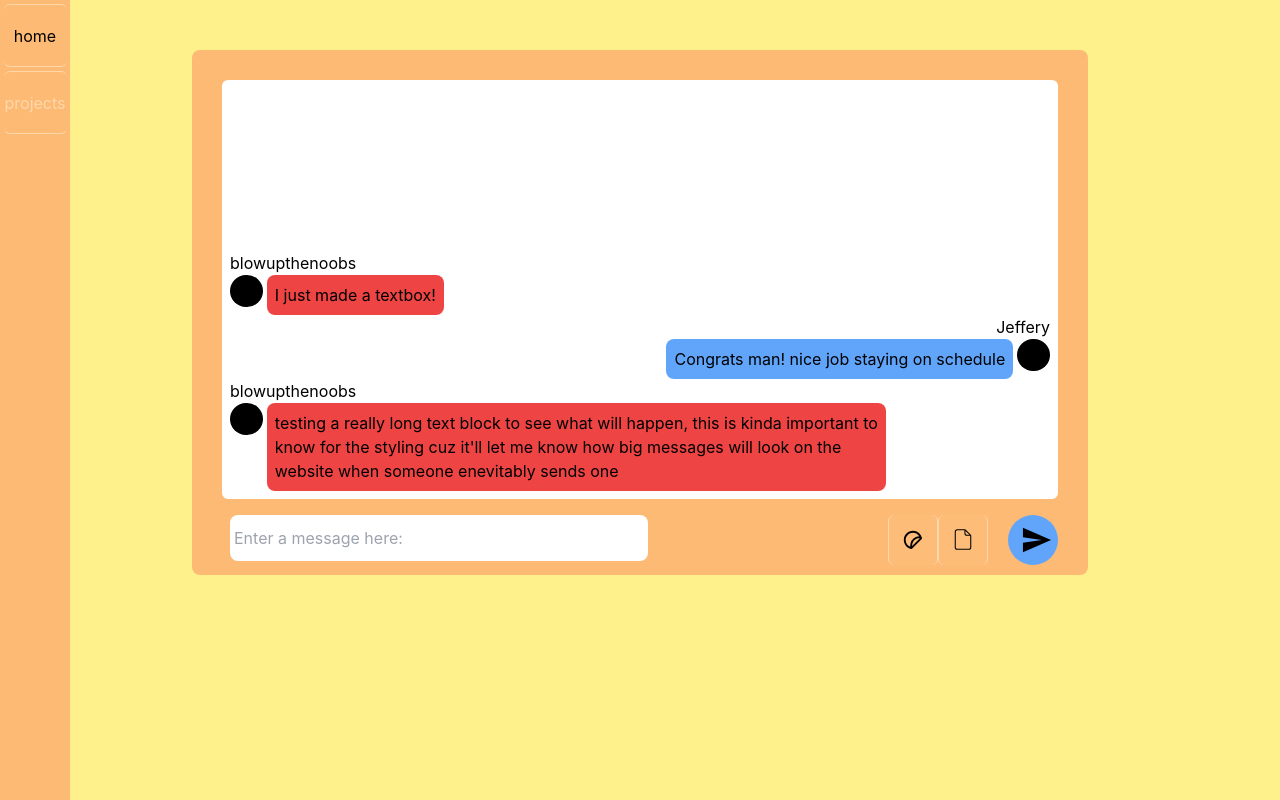
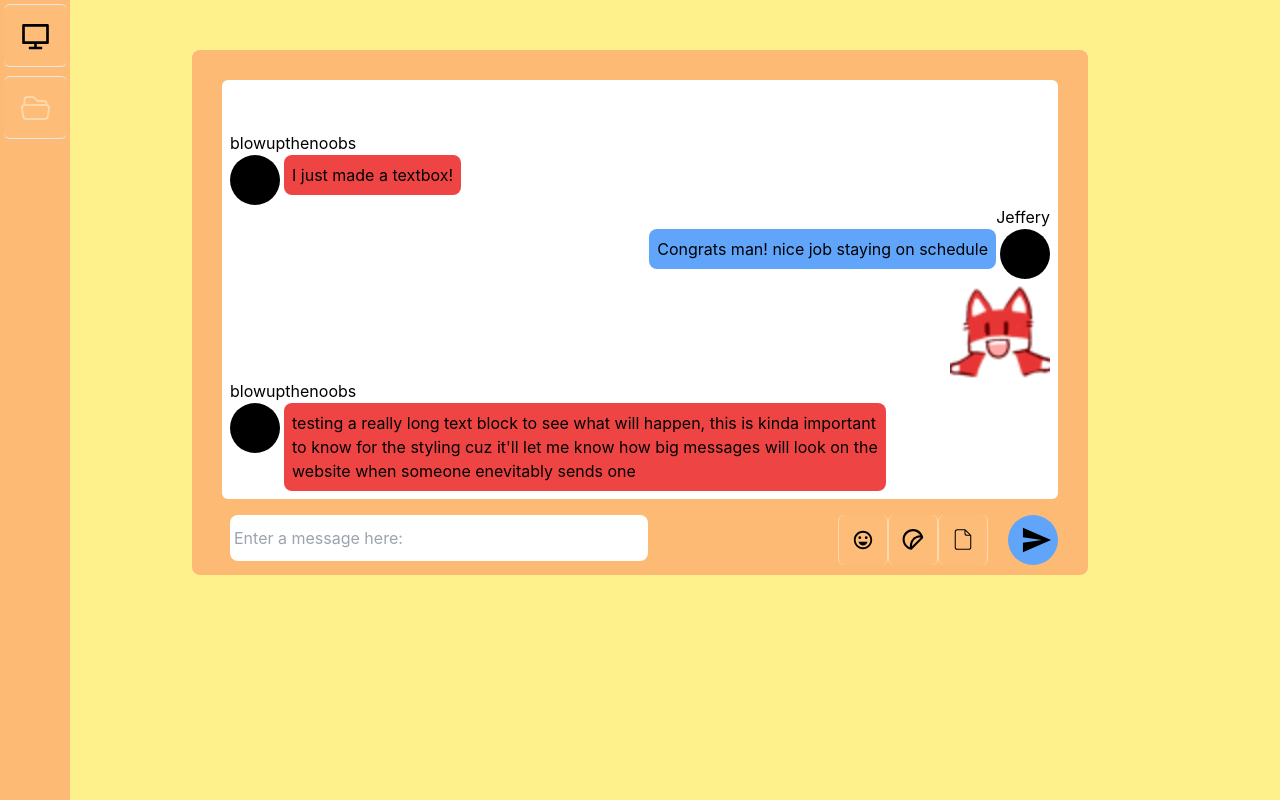
Before and after one commit to blowupthenoobs/ChatRoom-YSWS, a React (Create React App) app in the folder chatroom/: page /homepage in a window 1280 px wide. Built offline with nearby package versions, Linux system fonts and the light colour scheme.

Commit message:
Added Sticker System

```diff
--- a/chatroom/src/ApplicationStuffs/HomePage.jsx
+++ b/chatroom/src/ApplicationStuffs/HomePage.jsx
@@ -10,6 +10,7 @@ import { RiSendPlaneFill } from "react-icons/ri";
 
 import { CiFileOn } from "react-icons/ci";
 import { BiSticker } from "react-icons/bi";
+import { MdOutlineEmojiEmotions } from "react-icons/md";
 
 export default function HomePage() {
 
@@ -22,12 +23,14 @@ export default function HomePage() {
                     <div className="w-[100%] h-[90%] bg-white rounded-md place-self-center flex flex-col justify-end p-2">
                         <TextMessageBox user={"blowupthenoobs"} text="I just made a textbox!" fromThisUser={false}/>
                         <TextMessageBox user={"Jeffery"} text="Congrats man! nice job staying on schedule" fromThisUser={true}/>
+                        <TextMessageBox user={"Jeffery"} sticker={0} fromThisUser={true} showpfp={false}/>
                         <TextMessageBox user={"blowupthenoobs"} text="testing a really long text block to see what will happen, this is kinda important to know for the styling cuz it'll let me know how big messages will look on the website when someone enevitably sends one" fromThisUser={false} showpfp={true}/>
                     </div>
 
                     <div className="w-full flex place-self-center h-[10%] mt-4 justify-between">
                         <input type="text" className="w-[50%] rounded-lg pl-1 ml-2" placeholder="Enter a message here:"/>
-                        <button className="rounded-md w-[50px] h-[50px] ml-auto p-1 border-l border-r border-orange-200 text-[22px] bg-[#fdbd79]"><BiSticker className="w-full"/></button>
+                        <button className="rounded-md w-[50px] h-[50px] ml-auto p-1 border-l border-r border-orange-200 text-[22px] bg-[#fdbd79]"><MdOutlineEmojiEmotions className="w-full"/></button>
+                        <button className="rounded-md w-[50px] h-[50px] p-1 border-l border-r border-orange-200 text-[25px] bg-[#fdbd79]"><BiSticker className="w-full"/></button>
                         <button className="rounded-md w-[50px] h-[50px] p-1 border-l border-r border-orange-200 text-[25px] bg-[#fdbd79]"><CiFileOn className="w-full"/></button>
                         {/* <button className="rounded-full w-[50px] h-[50px] bg-blue-400 ml-auto text-[30px]"><RiSendPlaneFill className="w-full"/></button> */}
                         <button className="rounded-full w-[50px] h-[50px] bg-blue-400 ml-5 text-[30px]"><IoSendSharp className="ml-1 w-full"/></button>
--- a/chatroom/src/ApplicationStuffs/NavBar.jsx
+++ b/chatroom/src/ApplicationStuffs/NavBar.jsx
@@ -1,5 +1,10 @@
 import { useState } from "react"
 import { useLocation, useNavigate } from "react-router-dom";
+
+import { GrCloudComputer } from "react-icons/gr";  // I think this one just looks cool, lol
+import { RiComputerLine } from "react-icons/ri";
+
+import { HiOutlineFolderOpen } from "react-icons/hi2";
 
 export default function NavBar() {
     const navigate = useNavigate();
@@ -8,16 +13,16 @@ export default function NavBar() {
 
     return (
         <div className="fixed h-[100vh] bg-orange-300 w-[70px] pl-0">
-            <button className={`w-[90%] aspect-square mt-1 rounded-md border-t border-b border-orange-200
+            <button className={`w-[90%] aspect-square mt-1 rounded-md border-t border-b border-orange-200] bg-[#fdbd79]
                 ${ currentPath === "/homepage"
                     ? "text-black"
                     : "text-orange-200"
-                }`} onClick={() => navigate("/homepage")}>home</button>
-            <button className={`w-[90%] aspect-square mt-1 rounded-md border-t border-b border-orange-200
+                }`} onClick={() => navigate("/homepage")}><RiComputerLine className="w-full text-[200%]"/></button>
+            <button className={`w-[90%] aspect-square mt-1 rounded-md border-t border-b border-orange-200] bg-[#fdbd79]
                 ${ currentPath === "/projects"
                     ? "text-black"
                     : "text-orange-200"
-                }`} onClick={() => navigate("/projects")}>projects</button>
+                }`} onClick={() => navigate("/projects")}><HiOutlineFolderOpen className="w-full text-[200%]"/></button>
         </div>
     )
 }
--- a/chatroom/src/ApplicationStuffs/StickerItem.jsx
+++ b/chatroom/src/ApplicationStuffs/StickerItem.jsx
@@ -1,48 +1,13 @@
 
 
 function StickerItem ({index}) {
+    const sticker = ["/Stickers/hcyay.gif"]
 
     return(
-        <div className={`w-[80%] min-h-[20px] rounded-md flex flex-col
-            ${ fromThisUser
-                    ? "ml-auto"
-                    : "mr-auto"
-                }`}>
-            {showpfp?
-            <>
-                <h3 className={`${fromThisUser? "text-right": "text-left"}`}>{user}</h3>
-            </>: <>
-            </>}
-
-            {/* Textbubble and PFP */}
-            <div className="flex">
-                {fromThisUser?
-                    <>
-                    </>:
-                    <>
-                        {showpfp?
-                        <>
-                            <div className="w-[5%] mb-auto aspect-square bg-black rounded-full shrink-0 "></div>
-                        </>:
-                        <>
-                        </>
-                        }
-                    </>}
-                <h1 className={`p-2 rounded-lg
-                    ${ fromThisUser
-                        ? "ml-auto mr-1 bg-blue-400 text-right"
-                        : "mr-auto ml-1 bg-red-500 text-left"
-                    }`}>{text}</h1>
-                {fromThisUser && showpfp?
-                <>
-                    <div className="w-[5%] mb-auto aspect-square bg-black rounded-full shrink-0"></div>
-                </>: <>
-
-                </>}
-            </div>
-
+        <div>
+            <img src={sticker[index]} className="h-[100px]"/>
         </div>
     )
 }
 
-export default TextMessageBox;
+export default StickerItem;
--- a/chatroom/src/ApplicationStuffs/TextMessageBox.jsx
+++ b/chatroom/src/ApplicationStuffs/TextMessageBox.jsx
@@ -1,4 +1,4 @@
-
+import StickerItem from "./StickerItem";
 
 function TextMessageBox ({text, user, fromThisUser = false, showpfp = true, sticker = -1, attachment}) {
 
@@ -8,37 +8,32 @@ function TextMessageBox ({text, user, fromThisUser = false, showpfp = true, stic
                     ? "ml-auto"
                     : "mr-auto"
                 }`}>
-            {showpfp?
-            <>
-                <h3 className={`${fromThisUser? "text-right": "text-left"}`}>{user}</h3>
-            </>: <>
-            </>}
+
+            {showpfp && (<h3 className={`${fromThisUser? "text-right": "text-left"}`}>{user}</h3>)}
 
             {/* Textbubble and PFP */}
-            <div className="flex">
-                {fromThisUser?
+            <div className={`flex
+                ${fromThisUser? "flex-row-reverse"
+                : "flex-row"
+                }`}>
+
+                    {showpfp?
                     <>
-                    </>:
-                    <>
-                        {showpfp?
-                        <>
-                            <div className="w-[5%] mb-auto aspect-square bg-black rounded-full shrink-0 "></div>
-                        </>:
-                        <>
-                        </>
-                        }
-                    </>}
-                <h1 className={`p-2 rounded-lg
-                    ${ fromThisUser
-                        ? "ml-auto mr-1 bg-blue-400 text-right"
-                        : "mr-auto ml-1 bg-red-500 text-left"
-                    }`}>{text}</h1>
-                {fromThisUser && showpfp?
-                <>
-                    <div className="w-[5%] mb-auto aspect-square bg-black rounded-full shrink-0"></div>
-                </>: <>
+                        <div className="w-[50px] mb-auto aspect-square bg-black rounded-full shrink-0 "></div>
+                    </>: <> </>}
 
-                </>}
+                <div className="flex flex-col">
+                    {text != null && (
+                        <h1 className={`p-2 rounded-lg
+                        ${ fromThisUser
+                            ? "ml-auto mr-1 bg-blue-400 text-right"
+                            : "mr-auto ml-1 bg-red-500 text-left"
+                        }`}>{text}</h1>)}
+
+
+                    {sticker != -1 && (<StickerItem index={sticker}/>)}
+                </div>
+
             </div>
 
         </div>
```
Also changed, not shown: chatroom/public/Stickers/hcyay.gif (added).
